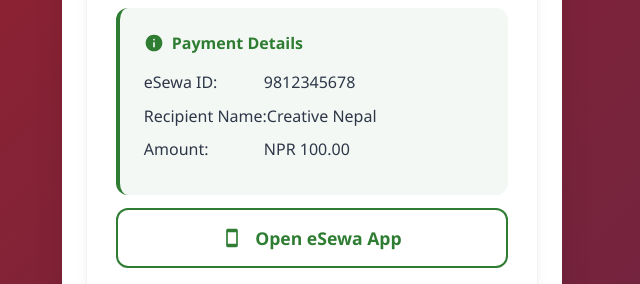
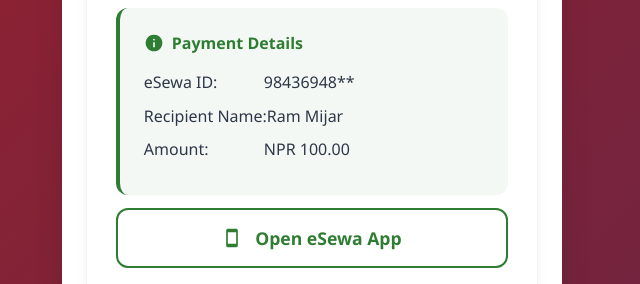
Before and after one commit to rammijar/TipJar, a plain HTML site: page index.html in a window 1280 px wide. Shown: the part 1292-1576 px from the top of the page, 328-968 px from the left. Drawn offline with Linux system fonts and the light colour scheme.

Commit message:
Update index.html

```diff
--- a/index.html
+++ b/index.html
@@ -620,11 +620,11 @@
                     <div class="details-content">
                         <div class="detail-item">
                             <span class="detail-label">eSewa ID:</span>
-                            <span>9812345678</span>
+                            <span>98436948**</span>
                         </div>
                         <div class="detail-item">
                             <span class="detail-label">Recipient Name:</span>
-                            <span>Creative Nepal</span>
+                            <span>Ram Mijar</span>
                         </div>
                         <div class="detail-item">
                             <span class="detail-label">Amount:</span>
```
